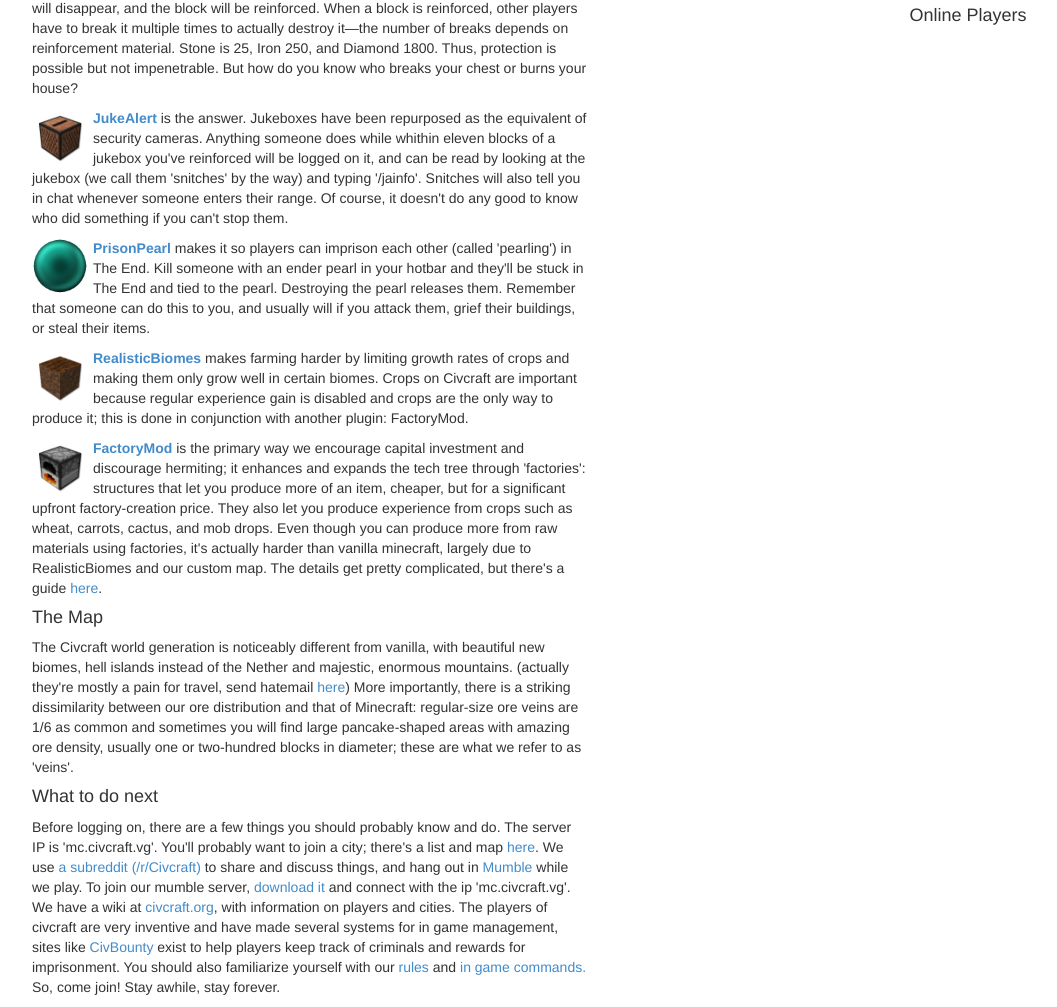
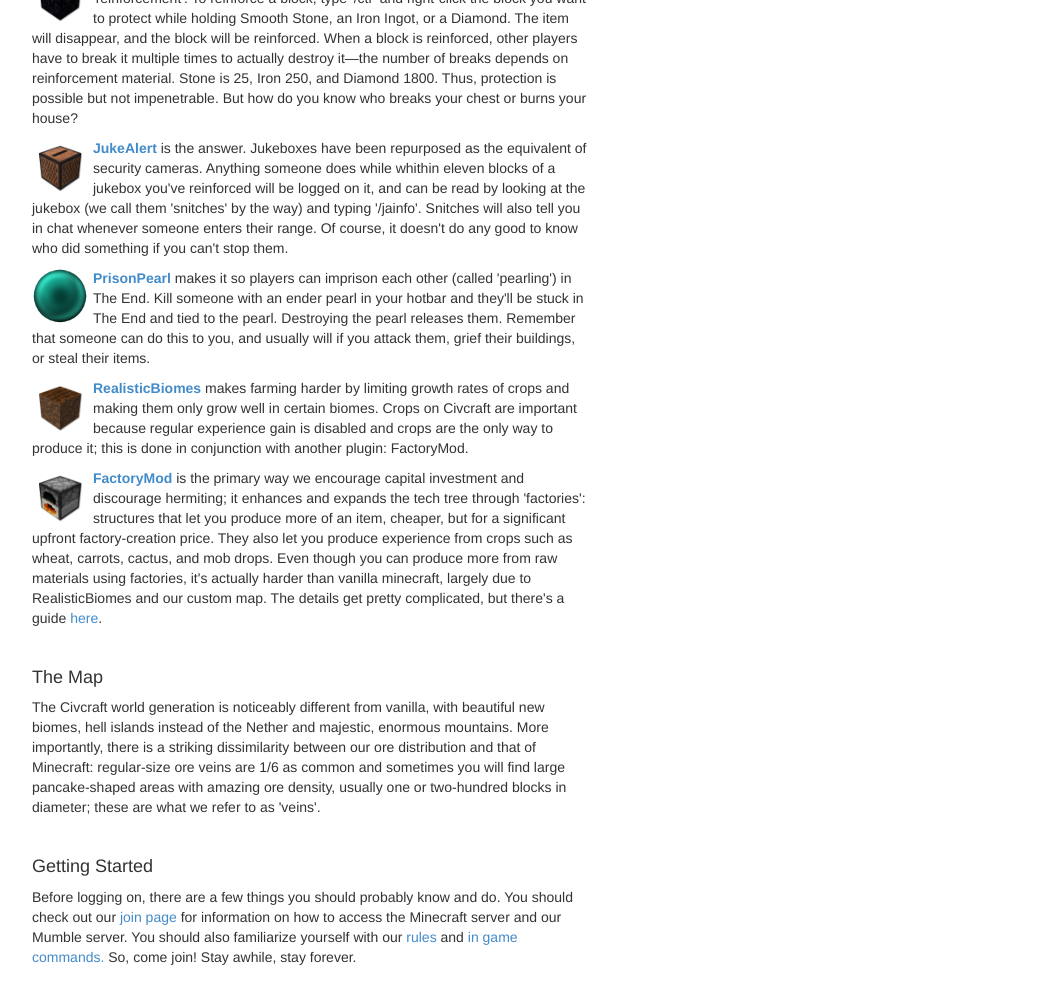
Before and after one commit to ttk2/civcraftsite, a Jekyll site: the page built from index.html, in a window 1280 px wide and 1400 px high, scrolled down 217 px, cut to the strip 393-1400 px from the top of the window. Shown: the whole strip, without its empty margins (38-1095 px from the left). Built offline with Jekyll 4.4.1, drawn with Linux system fonts in a browser that asks for light colours; Markdown is read by kramdown in place of the engine named in the settings; a script that is not in the unit is left out; after the commit the page ends 1587 px from its top, so only the background shows below that.

Commit message:
Moved image guides to local serving, changed 'join' to 'getting started', general UX/UI fiddling

```diff
--- a/_layouts/carousel.html
+++ b/_layouts/carousel.html
@@ -37,8 +37,8 @@
             </div>
             <div class="navbar-collapse collapse">
               <ul class="nav navbar-nav">
+                <li><a href="join.html">getting started</a></li>
                 <li><a href="rules.html">rules</a></li>
-                <li><a href="join.html">join</a></li>
                 <li><a href="contribute.html">contribute</a></li>
                 <li><a href="http://reddit.com/r/civcraft/">community</a></li>
                 <li><a href="http://civcraft.org/">wiki</a></li>
--- a/index.html
+++ b/index.html
@@ -6,42 +6,32 @@
   <div style="@media (min-width: 768px) {float: left}" class="col-md-6">
     <h4>What is Civcraft?</h4>
     <p>Civcraft is a unique Minecraft server where the players make the rules. It's an experiment for communities, political ideologies, debate and discussion. Most Minecraft servers have rules, like "no griefing", "no stealing", or "be nice". Civcraft doesn't. However, that doesn't mean you can run wild throughout the world, pillaging and plundering all that you come across, because Civcraft isn't an ordinary vanilla Minecraft server. We have a collection of plugins that encourages co-operation between players by increasing Minecraft's base difficulty tenfold and puts players in control of justice.</p>
-    <h4>The Mods</h4><a href="http://i.imgur.com/kHJVX.jpg"><img src="./assets/img/pluginicons/citadel.png" class="pluginImg"/></a>
-    <p><a class='plugin-description' href='http://i.imgur.com/kHJVX.jpg'>Citadel</a> lets you protect blocks from other players through a system called 'reinforcement'. To reinforce a block, type '/ctr' and right-click the block you want to protect while holding Smooth Stone, an Iron Ingot, or a Diamond. The item will disappear, and the block will be reinforced. When a block is reinforced, other players have to break it multiple times to actually destroy it—the number of breaks depends on reinforcement material. Stone is 25, Iron 250, and Diamond 1800. Thus, protection is possible but not impenetrable. But how do you know who breaks your chest or burns your house?</p><a href="http://i.imgur.com/t9DaPOS.png"><img src="./assets/img/pluginicons/jukealert.png" class="pluginImg"/></a>
-    <p><a class='plugin-description' href='http://i.imgur.com/t9DaPOS.png'>JukeAlert</a> is the answer. Jukeboxes have been repurposed as the equivalent of security cameras. Anything someone does while whithin eleven blocks of a jukebox you've reinforced will be logged on it, and can be read by looking at the jukebox (we call them 'snitches' by the way) and typing '/jainfo'. Snitches will also tell you in chat whenever someone enters their range. Of course, it doesn't do any good to know who did something if you can't stop them.</p><a href="http://i.imgur.com/XbhkK.jpg"><img src="./assets/img/pluginicons/prisonpearl.png" class="pluginImg"/></a>
-    <p><a class='plugin-description' href='http://i.imgur.com/XbhkK.jpg'>PrisonPearl</a> makes it so players can imprison each other (called 'pearling') in The End. Kill someone with an ender pearl in your hotbar and they'll be stuck in The End and tied to the pearl. Destroying the pearl releases them. Remember that someone can do this to you, and usually will if you attack them, grief their buildings, or steal their items.</p><a href="https://github.com/Namrufus/RealisticBiomes/wiki/Usage"><img src="./assets/img/pluginicons/realisticbiomes.png" class="pluginImg"/></a>
+    <br><h4>The Mods</h4><a href="/assets/img/citadel-guide.jpg"><img src="./assets/img/pluginicons/citadel.png" class="pluginImg"/></a>
+    <p><a class='plugin-description' href='/assets/img/citadel-guide.jpg'>Citadel</a> lets you protect blocks from other players through a system called 'reinforcement'. To reinforce a block, type '/ctr' and right-click the block you want to protect while holding Smooth Stone, an Iron Ingot, or a Diamond. The item will disappear, and the block will be reinforced. When a block is reinforced, other players have to break it multiple times to actually destroy it—the number of breaks depends on reinforcement material. Stone is 25, Iron 250, and Diamond 1800. Thus, protection is possible but not impenetrable. But how do you know who breaks your chest or burns your house?</p><a href="/assets/img/jukealert-guide.png"><img src="./assets/img/pluginicons/jukealert.png" class="pluginImg"/></a>
+    <p><a class='plugin-description' href='/assets/img/jukealert-guide.png'>JukeAlert</a> is the answer. Jukeboxes have been repurposed as the equivalent of security cameras. Anything someone does while whithin eleven blocks of a jukebox you've reinforced will be logged on it, and can be read by looking at the jukebox (we call them 'snitches' by the way) and typing '/jainfo'. Snitches will also tell you in chat whenever someone enters their range. Of course, it doesn't do any good to know who did something if you can't stop them.</p><a href="/assets/img/prisonpearl-guide.jpg"><img src="./assets/img/pluginicons/prisonpearl.png" class="pluginImg"/></a>
+    <p><a class='plugin-description' href='/assets/img/prisonpearl-guide.jpg'>PrisonPearl</a> makes it so players can imprison each other (called 'pearling') in The End. Kill someone with an ender pearl in your hotbar and they'll be stuck in The End and tied to the pearl. Destroying the pearl releases them. Remember that someone can do this to you, and usually will if you attack them, grief their buildings, or steal their items.</p><a href="https://github.com/Namrufus/RealisticBiomes/wiki/Usage"><img src="./assets/img/pluginicons/realisticbiomes.png" class="pluginImg"/></a>
     <p><a class='plugin-description' href='https://github.com/Namrufus/RealisticBiomes/wiki/Usage'>RealisticBiomes</a> makes farming harder by limiting growth rates of crops and making them only grow well in certain biomes. Crops on Civcraft are important because regular experience gain is disabled and crops are the only way to produce it; this is done in conjunction with another plugin: FactoryMod.</p><a href="https://github.com/gmlaxfanatic/FactoryMod/wiki"><img src="./assets/img/pluginicons/factorymod.png" class="pluginImg"/></a>
     <p>
       <a class='plugin-description' href='https://github.com/gmlaxfanatic/FactoryMod/wiki'>FactoryMod</a> is the primary way we encourage capital investment and discourage hermiting; it enhances and expands the tech tree through 'factories': structures that let you produce more of an item, cheaper, but for a significant upfront factory-creation price. They also let you produce experience from crops such as wheat, carrots, cactus, and mob drops. Even though you can produce more from raw materials using factories,
       it's actually harder than vanilla minecraft, largely due to RealisticBiomes and our custom map. The details get pretty complicated, but there's a guide <a href='https://github.com/gmlaxfanatic/FactoryMod/wiki'>here</a>.
     </p>
-    <h4>The Map</h4>
-    <p>The Civcraft world generation is noticeably different from vanilla, with beautiful new biomes, hell islands instead of the Nether and majestic, enormous mountains. (actually they're mostly a pain for travel, send hatemail <a href='http://www.reddit.com/message/compose/?to=cliffnerd5&subject=I hate your stupid cliffs'>here</a>) More importantly, there is a striking dissimilarity between our ore distribution and that of Minecraft: regular-size ore veins are 1/6 as common and sometimes you will find large pancake-shaped areas with amazing ore density, usually one or two-hundred blocks in diameter; these are what we refer to as 'veins'.</p>
-    <h4>What to do next</h4>
+    <br><h4>The Map</h4>
+    <p>The Civcraft world generation is noticeably different from vanilla, with beautiful new biomes, hell islands instead of the Nether and majestic, enormous mountains. More importantly, there is a striking dissimilarity between our ore distribution and that of Minecraft: regular-size ore veins are 1/6 as common and sometimes you will find large pancake-shaped areas with amazing ore density, usually one or two-hundred blocks in diameter; these are what we refer to as 'veins'.</p>
+    <br><h4>Getting Started</h4>
     <p>
-      Before logging on, there are a few things you should probably know and do. The server IP is 'mc.civcraft.vg'. You'll probably want to join a city; there's a list and map <a href='http://civcraft.slimecraft.eu/map.php'>here</a>. We use <a href='http://www.reddit.com/r/Civcraft'>a subreddit (/r/Civcraft)</a> to share and discuss things, and hang out in <a href='http://mumble.sourceforge.net/'>Mumble</a> while we play. To join our mumble server, <a
-        href='http://mumble.sourceforge.net/'>download it</a> and connect with the ip 'mc.civcraft.vg'. We have a wiki at <a href='http://civcraft.org/'>civcraft.org</a>, with information on players and cities. The players of civcraft are very inventive and have made several systems for in game management, sites like <a href='http://www.civbounty.com/'>CivBounty</a> exist to help players keep track of criminals and rewards for imprisonment. You should also familiarize yourself with our <a href='http://lmgtfy.com/?q=I+need+to+add+rules+page+to+site+with+our+rules'>rules</a> and <a href='http://civcraft.org/doku.php?id=commands'>in game commands.</a> So, come join! Stay awhile, stay forever.
+      Before logging on, there are a few things you should probably know and do. You should check out our <a href="join.html">join page</a> for information on how to access the Minecraft server and our Mumble server. You should also familiarize yourself with our <a href='rules.html'>rules</a> and <a href='http://civcraft.org/doku.php?id=commands'>in game commands.</a> So, come join! Stay awhile, stay forever.
     </p>
   </div>
   <div id="video" class="col-md-6">
     <iframe src="//www.youtube.com/embed/GxS8cUbWYg4" frameborder="0" allowfullscreen="allowfullscreen"></iframe>
   </div>
-  <div class="col-md-3"><script src="http://www.reddit.com/r/Civcraft/hot/.embed?limit=20&t=all&style=off" type="text/javascript"></script></div>
-  <div class="col-md-3">
-    <h4>Online Players</h4>
-    <ul id="playerlist" class="list-group"></ul>
-  </div>
+  <br>
+  <div class="col-md-6"><script src="http://www.reddit.com/r/Civcraft/hot/.embed?limit=15&t=all&style=off" type="text/javascript"></script></div>
 </div>
 <script>
   $(document).ready(function() {
     $('#video').fitVids();
     $('.rembeddit-content > div').addClass('list-group');
     $('.reddit-link').addClass('list-group-item');
-    $.getJSON('http://216.249.101.26:3000/players', function(data) {
-      for (var i = 0; i < data.length; i++) {
-        console.log(data[i].username);
-        $('#playerlist').append('<li class="list-group-item">' + data[i].username + '</li>');
-      }
-    });
   });
 </script>
```
Also changed, not shown: assets/img/citadel-guide.jpg (added), assets/img/jukealert-guide.png (added), assets/img/prisonpearl-guide.jpg (added).
